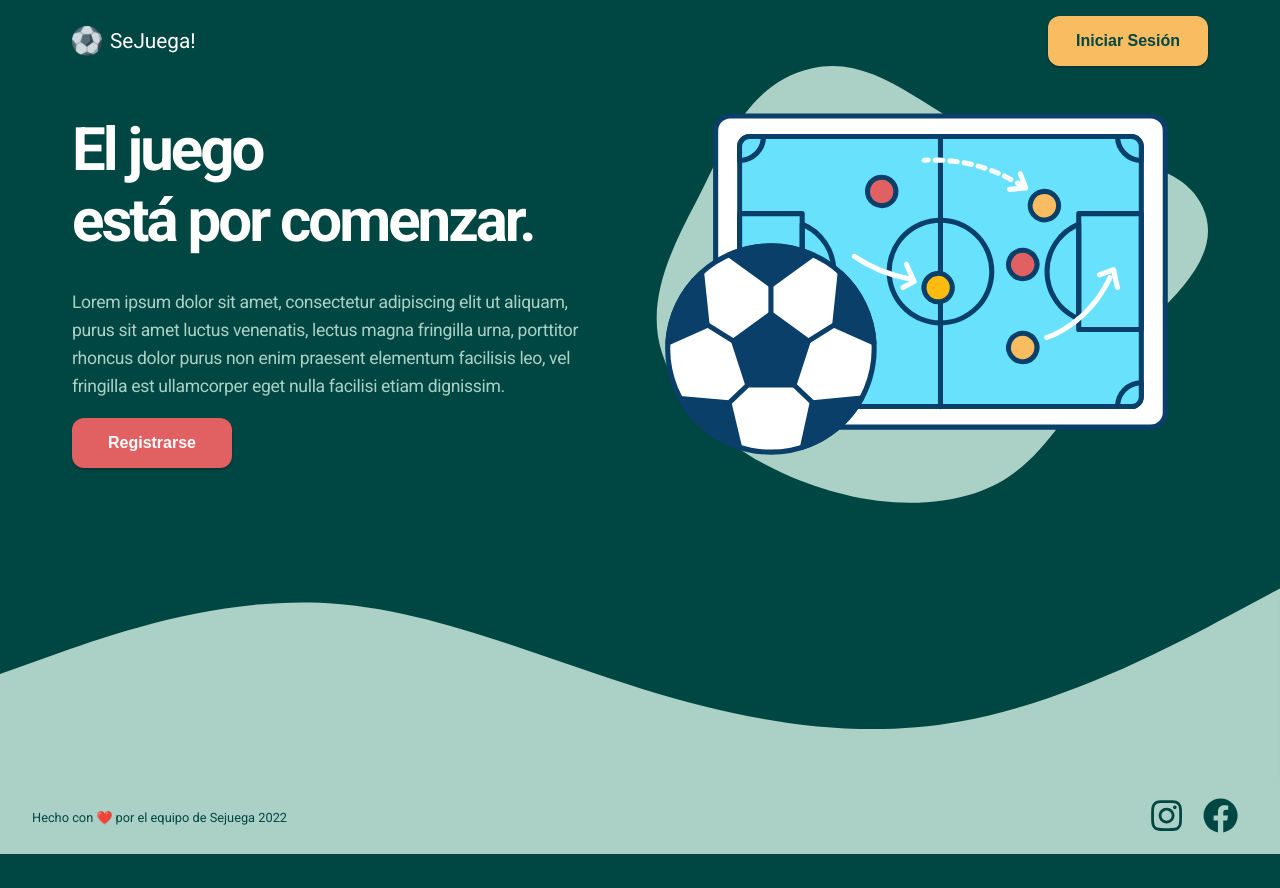
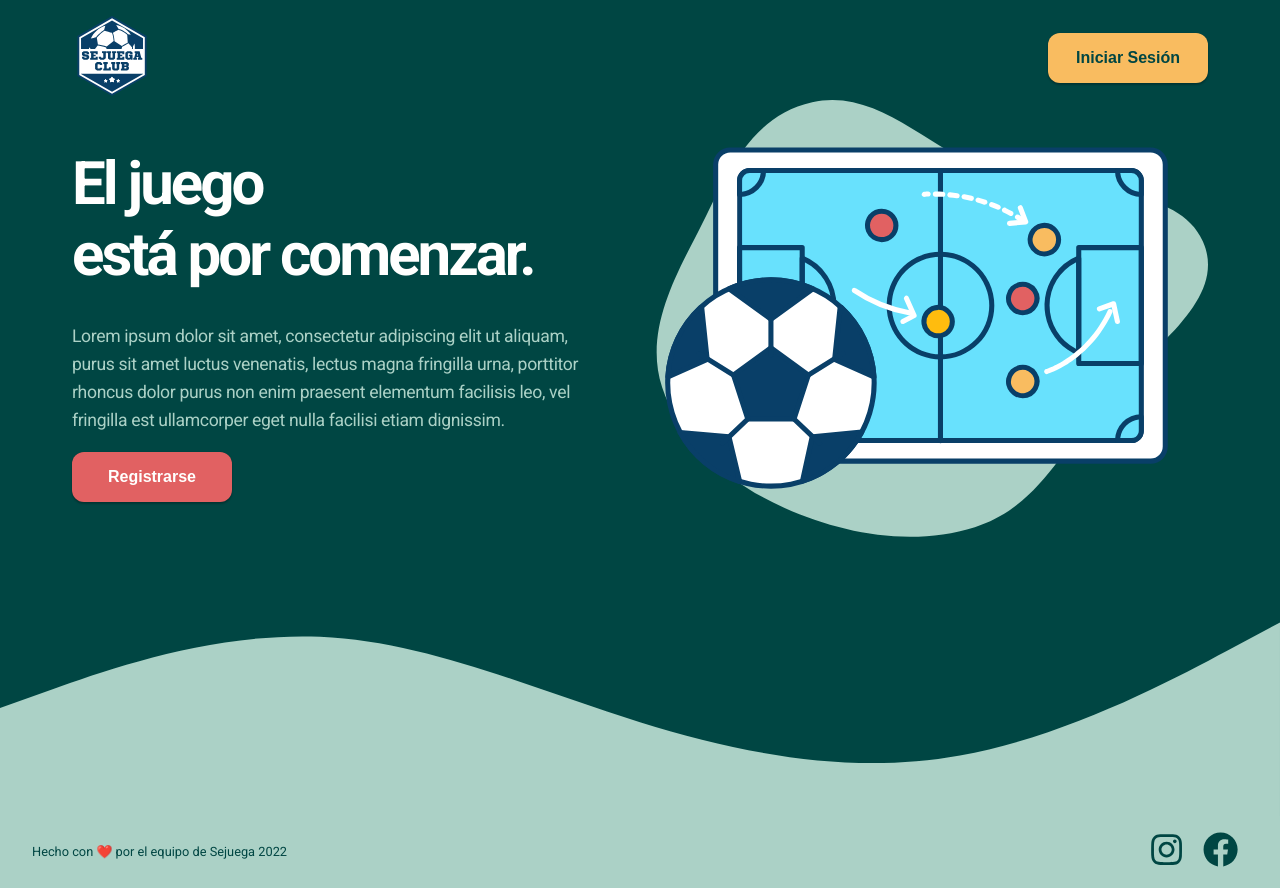
Before and after one commit to macbenites/pg-frontend, a React (Create React App) app: page / in a window 1280 px wide. Before the commit the page ends 854 px from the top, so only its background shows below. Built offline with nearby package versions, Linux system fonts and the light colour scheme.

Commit message:
Modify array-string user_position

```diff
--- a/src/Components/Auth/Login.jsx
+++ b/src/Components/Auth/Login.jsx
@@ -8,7 +8,7 @@ import {
   LinkToLogin,
   Space,
 } from "../../Styles/Login.js";
-import { InputForm } from "../../Styles/reusable/Input";
+import { InputForm, Label } from "../../Styles/reusable/Input";
 import { useForm } from "react-hook-form";
 import { logInWithMail, logInWithGoogle } from "../../Redux/Actions";
 import { useDispatch } from "react-redux";
@@ -52,11 +52,11 @@ export default function Login() {
           <LinkToLogin to="/auth/signin"> Registrate</LinkToLogin>
         </h5>
         <form onSubmit={handleSubmit(onSubmit)}>
+          <Label>Correo electrónico</Label>
           <InputForm
             type="email"
             autoComplete="off"
             name="email"
-            placeholder="Email"
             {...register("email", {
               required: {
                 value: true,
@@ -78,10 +78,10 @@ export default function Login() {
               </small>
             )}
           </ErrorMessage>
+          <Label>Contraseña</Label>
           <InputForm
             type="password"
             name="password"
-            placeholder="Contraseña"
             {...register("password", {
               required: {
                 value: true,
--- a/src/Components/Auth/SignIn.jsx
+++ b/src/Components/Auth/SignIn.jsx
@@ -64,11 +64,10 @@ function SignIn() {
         </h5>
         <form onSubmit={handleSubmit(onSubmit)}>
           <Name>
-            <Label>Nombre</Label>
+            <Label>Nombres</Label>
             <InputForm
               type="text"
               autoComplete="off"
-              placeholder="Nombre"
               name="name"
               {...register("name", {
                 required: {
@@ -102,7 +101,6 @@ function SignIn() {
               type="text"
               autoComplete="off"
               name="username"
-              placeholder="Usuario"
               {...register("username", {
                 onBlur: (e) => console.log(e),
                 required: {
@@ -197,7 +195,6 @@ function SignIn() {
               type="email"
               autoComplete="off"
               name="email"
-              placeholder="Email"
               {...register("email", {
                 required: {
                   value: true,
@@ -226,7 +223,6 @@ function SignIn() {
               type="password"
               autoComplete="off"
               name="password"
-              placeholder="Contraseña"
               {...register("password", {
                 required: {
                   value: true,
--- a/src/Components/Auth/SignUpBusiness.jsx
+++ b/src/Components/Auth/SignUpBusiness.jsx
@@ -307,7 +307,6 @@ export const SignUpBusiness = () => {
               type="email"
               autoComplete="off"
               name="email"
-              placeholder="sejuega@outlook.com"
               {...register("email", {
                 required: {
                   value: true,
@@ -336,7 +335,6 @@ export const SignUpBusiness = () => {
               type="password"
               autoComplete="off"
               name="password"
-              placeholder="Contraseña"
               {...register("password", {
                 required: {
                   value: true,
@@ -367,7 +365,6 @@ export const SignUpBusiness = () => {
               type="text"
               autoComplete="off"
               name="note"
-              placeholder="Notas "
               {...register("note", {
                 required: {
                   value: false,
--- a/src/Components/CardsCourt.jsx
+++ b/src/Components/CardsCourt.jsx
@@ -26,7 +26,7 @@ const CardsCourt = ({ props }) => {
           </h6>
           <p>{props.street + " " + props.streetNumber}</p>
           <p>{props.city}</p>
-          <Link to={`/reserveCourt/${props.name}`}>
+          <Link to={`/reserveCourt/${props.name}`}>pu
             <button>Reservar</button>
           </Link>
         </div>
--- a/src/Components/Logo.jsx
+++ b/src/Components/Logo.jsx
@@ -5,7 +5,6 @@ function Logo({ changeColor }) {
   return (
     <StyledLogo>
       <img src={logoBall} alt="logo" draggable="false" />
-      <span>SeJuega!</span>
     </StyledLogo>
   );
 }
--- a/src/Redux/Actions/index.js
+++ b/src/Redux/Actions/index.js
@@ -69,7 +69,7 @@ export const signUpWithMail = (email, password, data, callback) => {
             neighborhood: obj.barrio,
             email: obj.email,
             password: "123123",
-            player_position: [obj.posicion],
+            player_position: obj.posicion,
           }),
           headers: {
             "Content-type": "application/json",
@@ -238,19 +238,19 @@ export const authState = () => {
     onAuthStateChanged(auth, (user) => {
       if (user) {
         fetch("https://futbolapp-henry.herokuapp.com/users/email/" + user.email)
-          .then(obj => obj.json())
-          .then(obj => {
+          .then((obj) => obj.json())
+          .then((obj) => {
             const moreData = {
               ...user,
-              user_name : obj.user_name,
-              name : obj.name
-            }
-            console.log(moreData )
+              user_name: obj.user_name,
+              name: obj.name,
+            };
+            console.log(moreData);
             return dispatch({
               payload: moreData,
               type: "USER_LOGGED",
             });
-          })
+          });
       } else {
         dispatch({
           payload: null,
--- a/src/Styles/Logo.js
+++ b/src/Styles/Logo.js
@@ -1,17 +1,8 @@
 import styled from "styled-components";
 
 export const StyledLogo = styled.div`
-  display: flex;
-  align-items: center;
-  flex-wrap: nowrap;
-  font-size: 1.3rem;
-  span {
-    color: var(--text-color);
-    margin-left: 0.5rem;
-  }
-  @media (max-width: 568px) {
-    img {
-      display: none;
-    }
+  img {
+    width: 5rem;
+    height: 5rem;
   }
 `;
```
Also changed, not shown: src/Assets/img/soccer-ball.svg.
